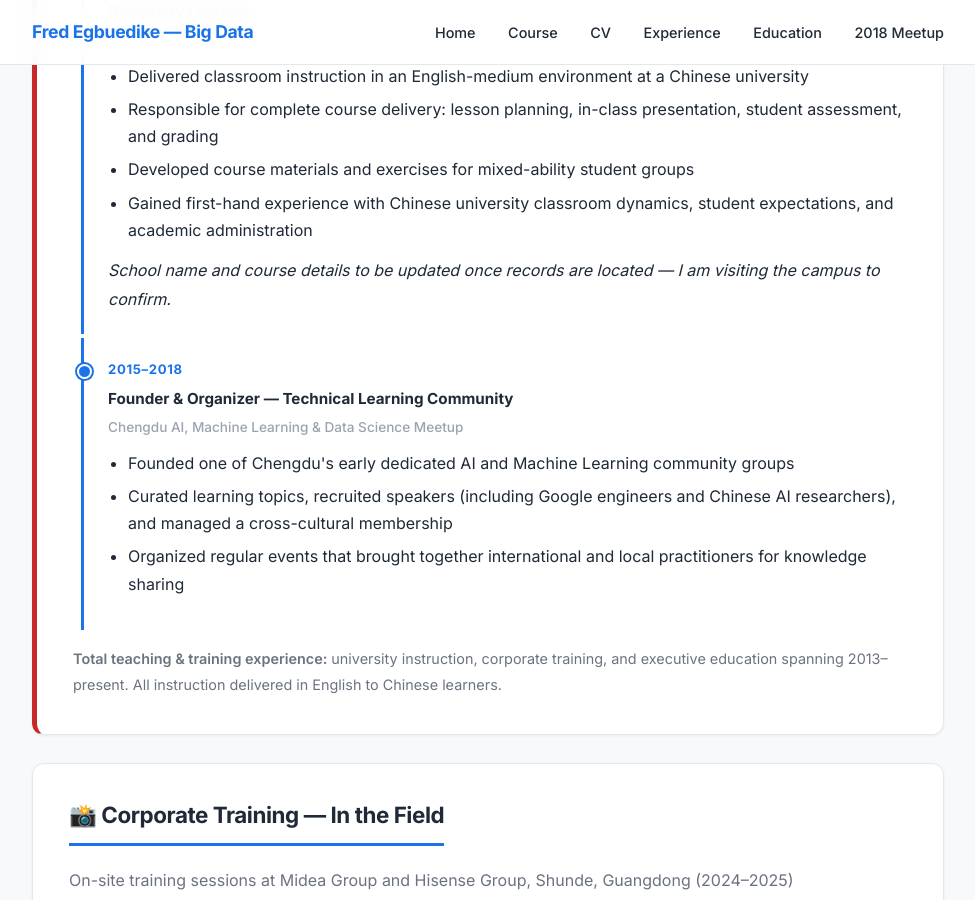
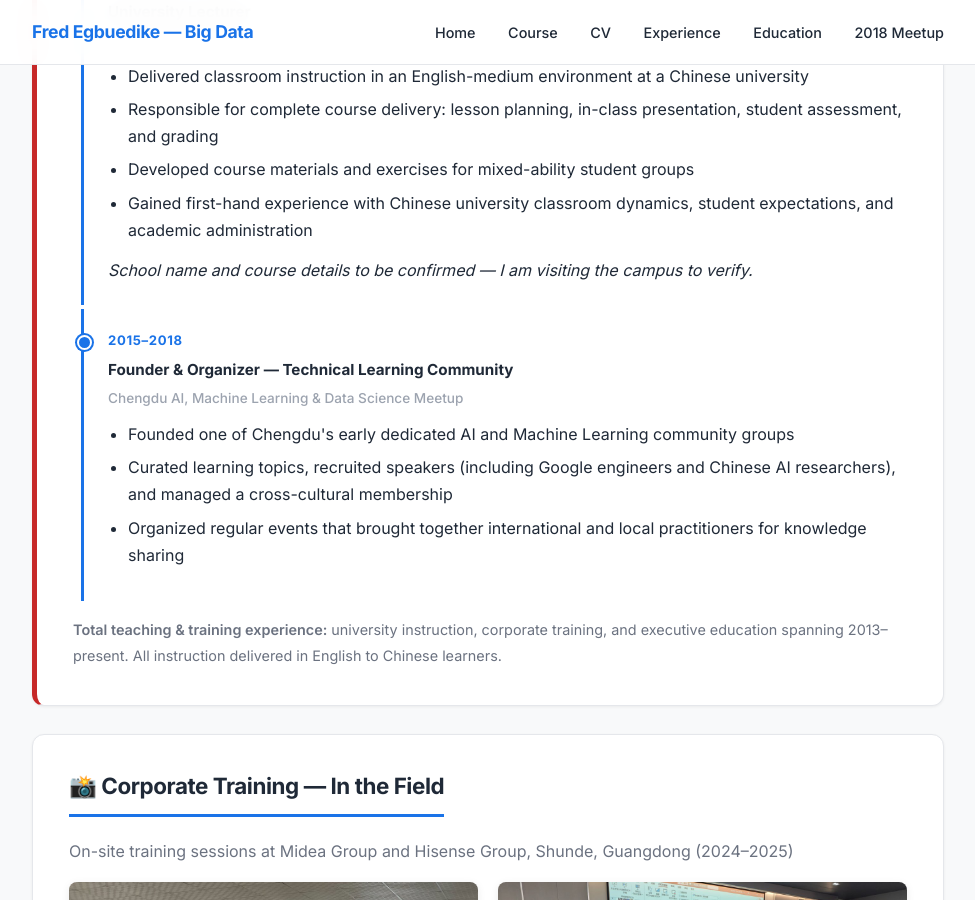
Before and after one commit to Fredilly/big-data, a Jekyll site: the page built from experience.md, in a window 1280 px wide and 900 px high, scrolled down 2403 px. Shown: the whole window, without its empty margins (152-1127 px from the left). Built offline with Jekyll 4.4.1, drawn with Linux system fonts in a browser that asks for light colours; nearby versions of some CDN libraries.

Commit message:
Tweak university lecturer note wording

```diff
--- a/experience.md
+++ b/experience.md
@@ -104,7 +104,7 @@ title: Experience
       <li>Developed course materials and exercises for mixed-ability student groups</li>
       <li>Gained first-hand experience with Chinese university classroom dynamics, student expectations, and academic administration</li>
     </ul>
-    <p><em>School name and course details to be updated once records are located — I am visiting the campus to confirm.</em></p>
+    <p><em>School name and course details to be confirmed — I am visiting the campus to verify.</em></p>
   </div>
 
   <div class="timeline-item">
```
